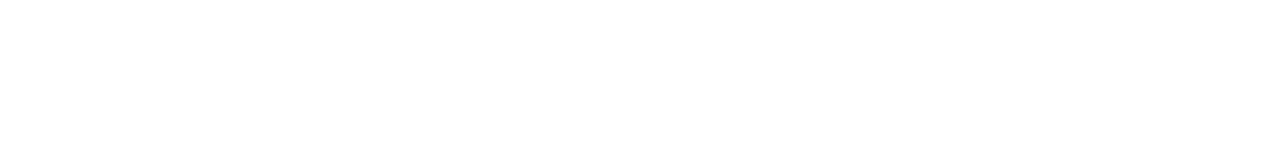
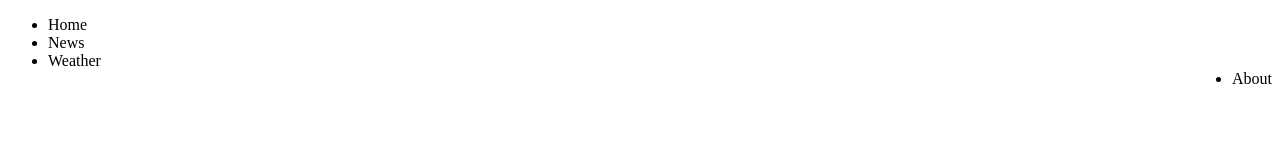
Before and after one commit to ngziyi868-tech/my-first-weather-app, a plain HTML site: page index.html in a window 1280 px wide. Drawn offline with Linux system fonts and the light colour scheme.

Commit message:
updated the <nav> element

```diff
--- a/index.html
+++ b/index.html
@@ -7,7 +7,14 @@
 </head>
 <body>
     <header></header>
-    <nav></nav>
+    <nav>
+        <ul>
+            <li>Home</li>
+            <li>News</li>
+            <li>Weather</li>
+            <li style="float: right">About</li>
+        </ul>
+    </nav>
     <main></main>
     <footer></footer>
     <body></body>
```
